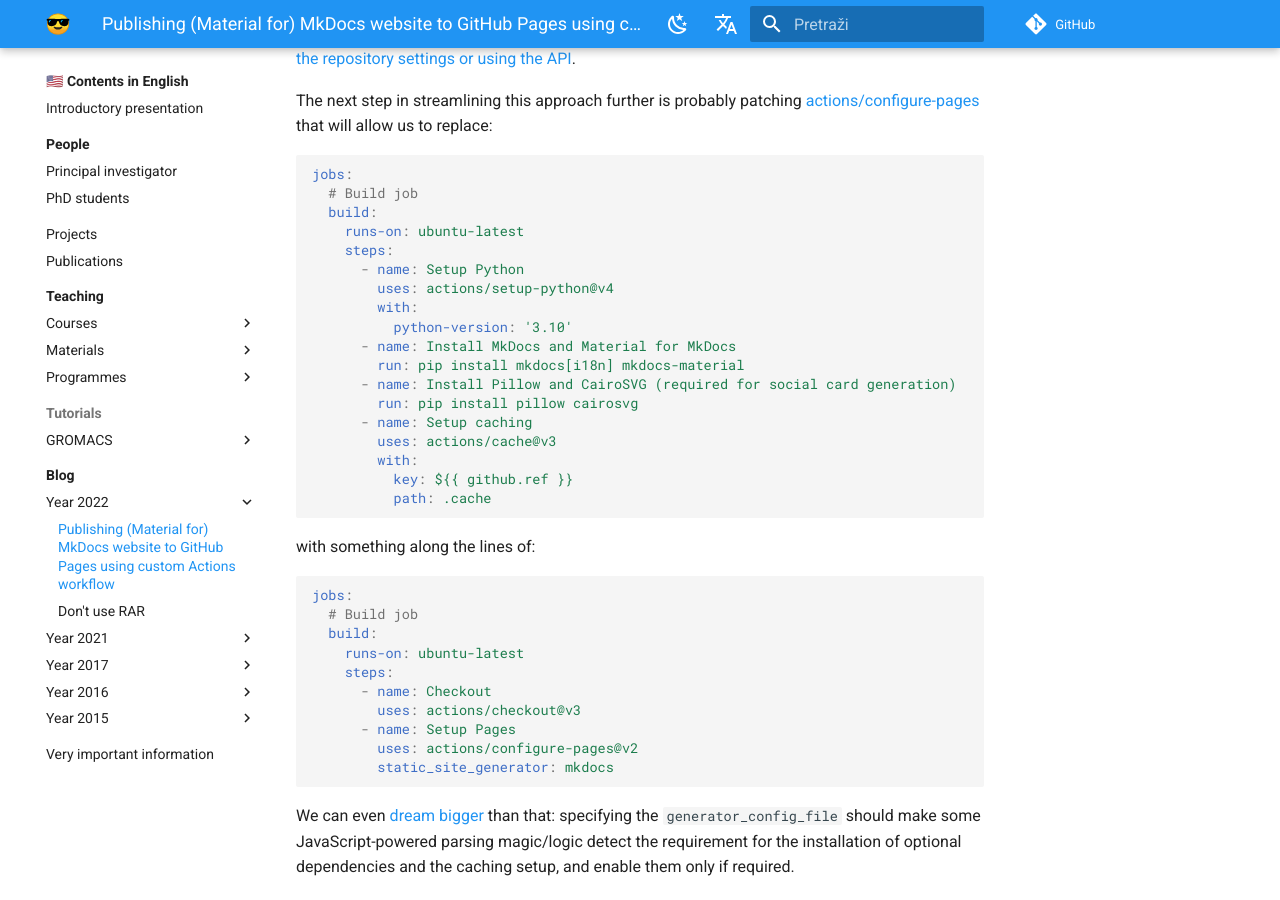
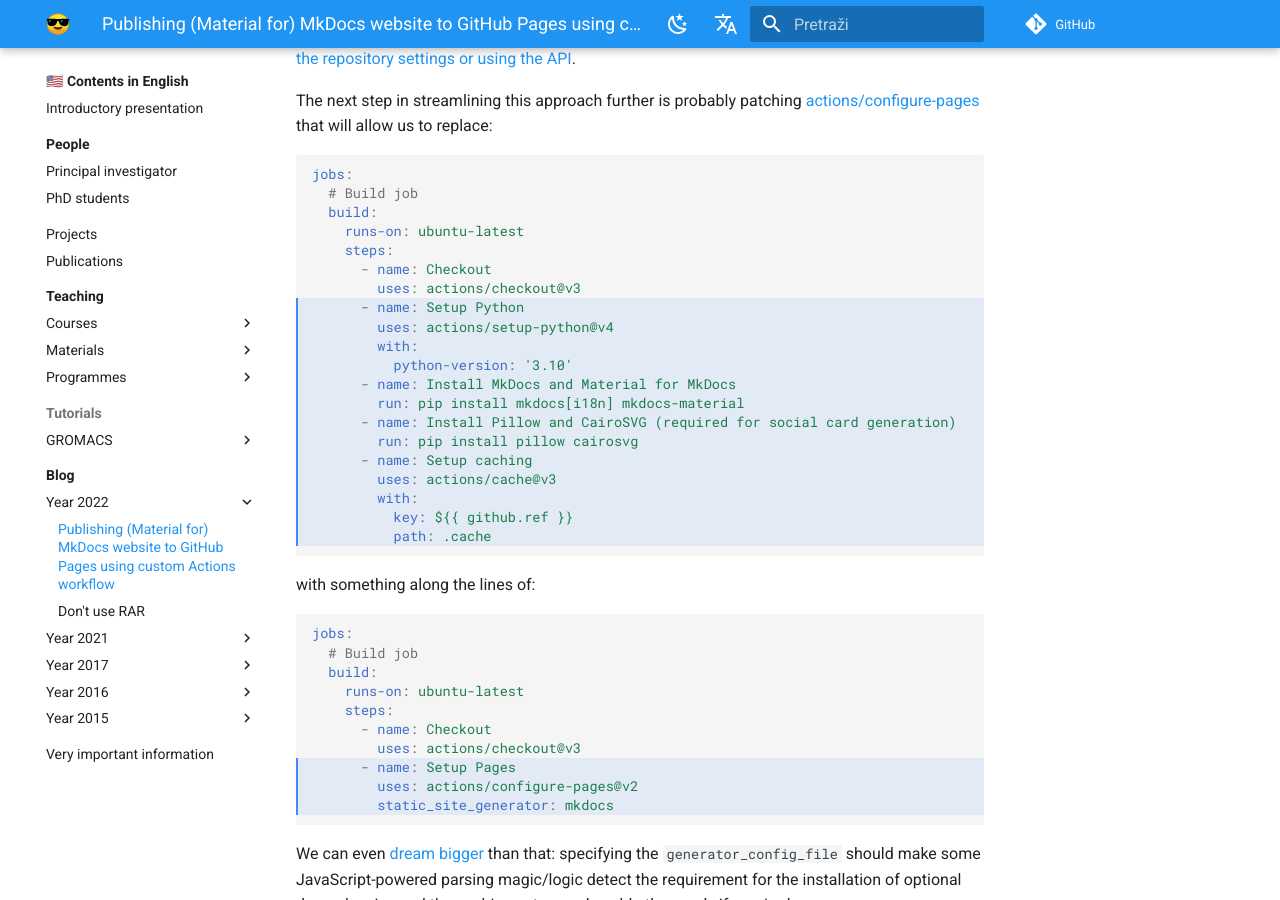
Before and after one commit to gaseri/website, an MkDocs documentation site: the page built from docs/en/blog/2022-11-01-publishing-material-for-mkdocs-website-to-github-pages-using-custom-actions-workflow.md, in a window 1280 px wide and 900 px high, scrolled down 3524 px. Built offline with MkDocs 1.6.1 and Material for MkDocs 9.7.7, drawn with Linux system fonts in a browser that asks for light colours; comment, search, counter and statistics services are not loaded.

Commit message:
Added more highlighting to MkDocs on GitHub Pages blog post

````diff
--- a/docs/en/blog/2022-11-01-publishing-material-for-mkdocs-website-to-github-pages-using-custom-actions-workflow.md
+++ b/docs/en/blog/2022-11-01-publishing-material-for-mkdocs-website-to-github-pages-using-custom-actions-workflow.md
@@ -143,12 +143,14 @@ Finally, if you want to use a custom domain, having the `CNAME` file in the repo
 
 The next step in streamlining this approach further is probably patching [actions/configure-pages](https://github.com/actions/configure-pages) that will allow us to replace:
 
-``` yaml
+``` yaml hl_lines="8-20"
 jobs:
   # Build job
   build:
     runs-on: ubuntu-latest
     steps:
+      - name: Checkout
+        uses: actions/checkout@v3
       - name: Setup Python
         uses: actions/setup-python@v4
         with:
@@ -166,7 +168,7 @@ jobs:
 
 with something along the lines of:
 
-``` yaml
+``` yaml hl_lines="8-10"
 jobs:
   # Build job
   build:
````
